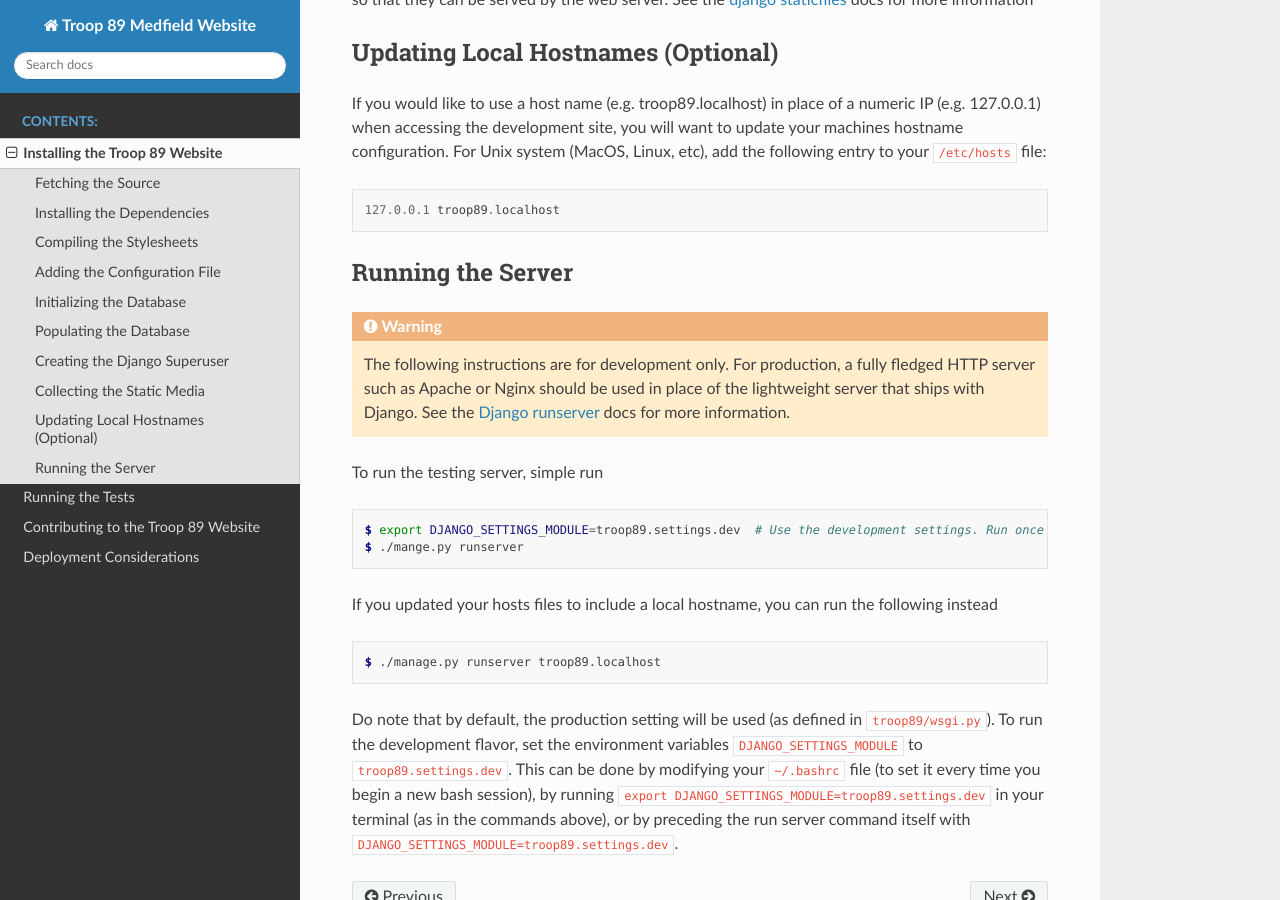
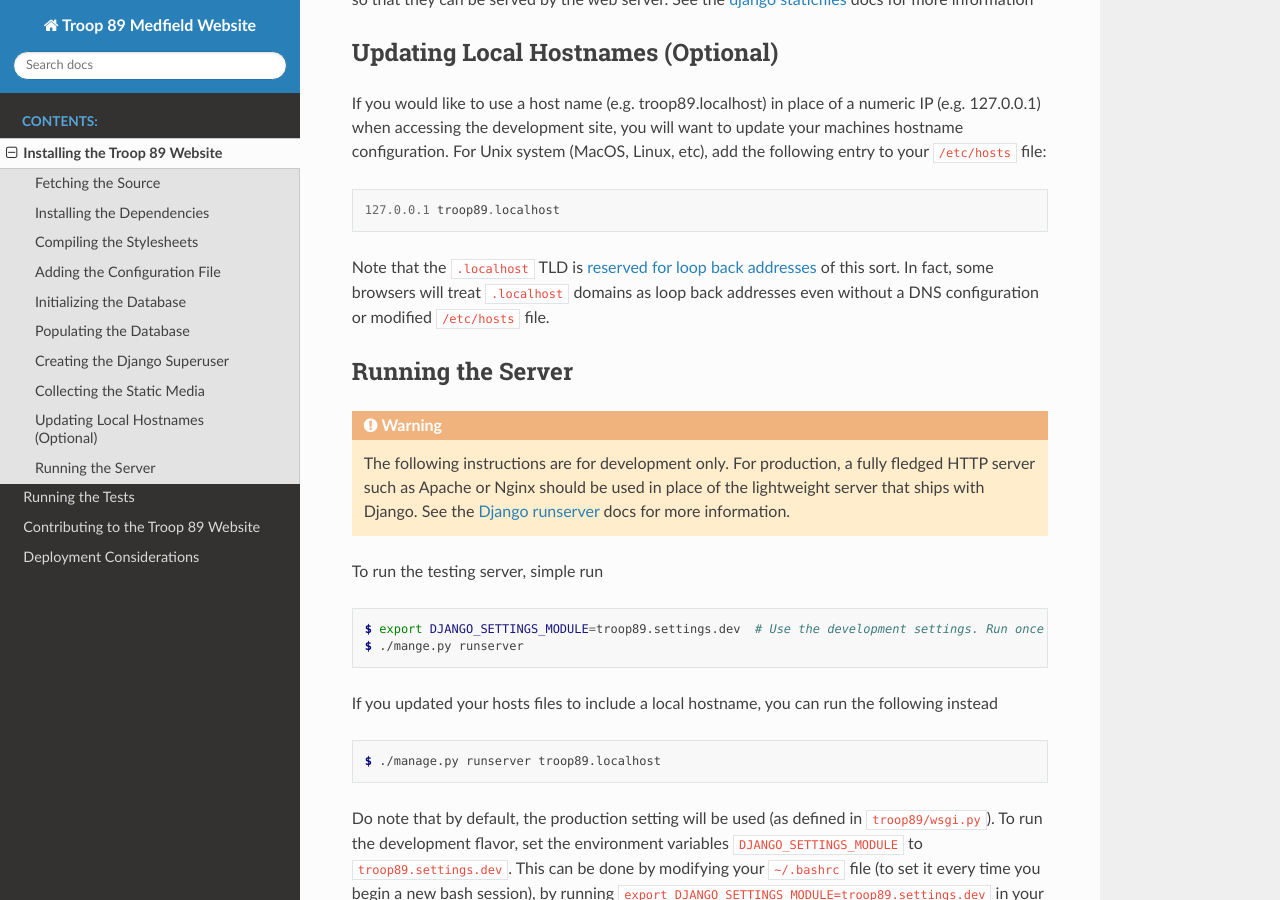
Before and after one commit to brianschubert/troop89medfield.org, a Sphinx documentation site: the page built from docs/install.rst, in a window 1280 px wide and 900 px high, scrolled down 2994 px. Built offline with Sphinx 7.4.7 and the Read the Docs theme 2.0.0, drawn with Linux system fonts in a browser that asks for light colours.

Commit message:
Add note on .localhosts TLDs to installation documentation

```diff
--- a/docs/install.rst
+++ b/docs/install.rst
@@ -148,11 +148,13 @@ This will collect the static files and media from across the project into a sing
 Updating Local Hostnames (Optional)
 -----------------------------------
 
-If you would like to use a host name (e.g. troop89.localhost) in place of a numeric IP (e.g. 127.0.0.1) when accessing the development site, you will want to update your machines hostname configuration. For Unix system (MacOS, Linux, etc), add the following entry to your ``/etc/hosts`` file:
-
-.. code-block::
+If you would like to use a host name (e.g. troop89.localhost) in place of a numeric IP (e.g. 127.0.0.1) when accessing the development site, you will want to update your machines hostname configuration. For Unix system (MacOS, Linux, etc), add the following entry to your ``/etc/hosts`` file::
 
     127.0.0.1 troop89.localhost
+
+Note that the ``.localhost`` TLD is `reserved for loop back addresses`_ of this sort. In fact, some browsers will treat ``.localhost`` domains as loop back addresses even without a DNS configuration or modified ``/etc/hosts`` file.
+
+.. _reserved for loop back addresses: https://tools.ietf.org/html/rfc2606
 
 Running the Server
 ------------------
```
